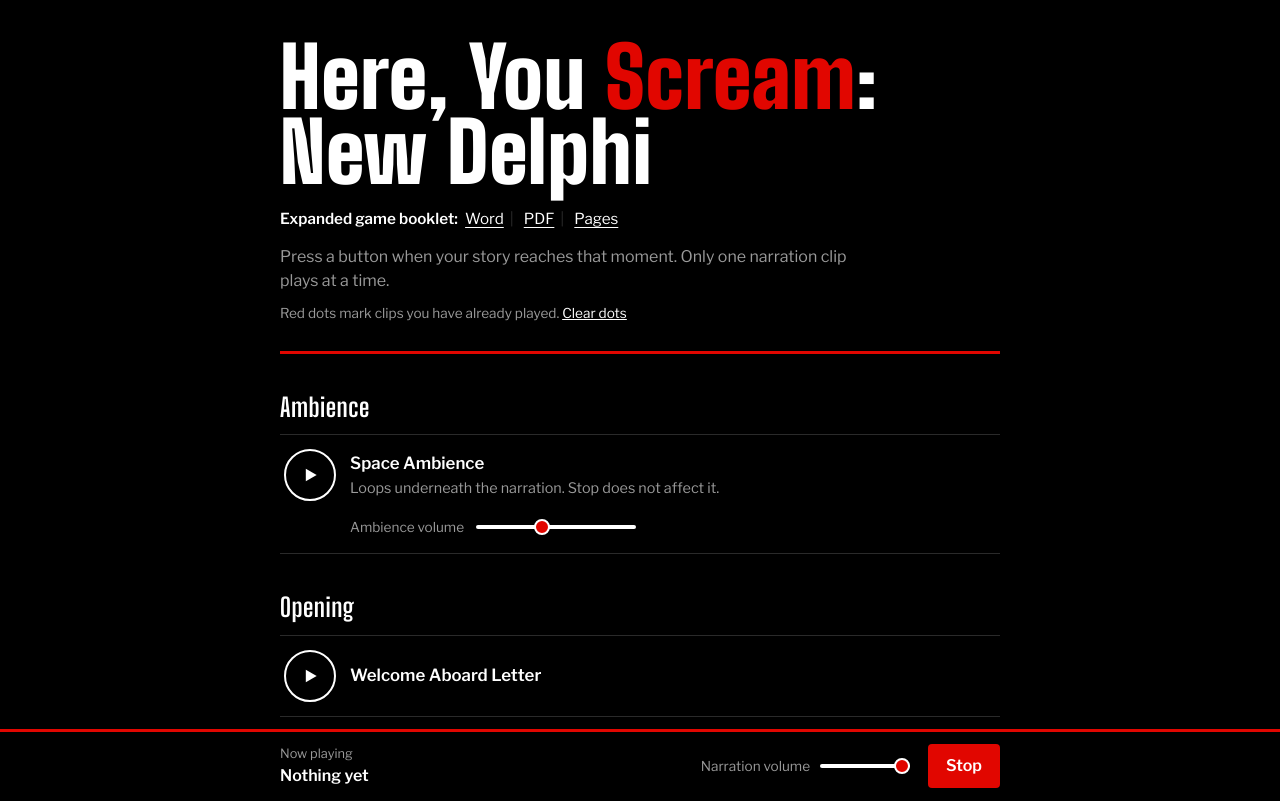
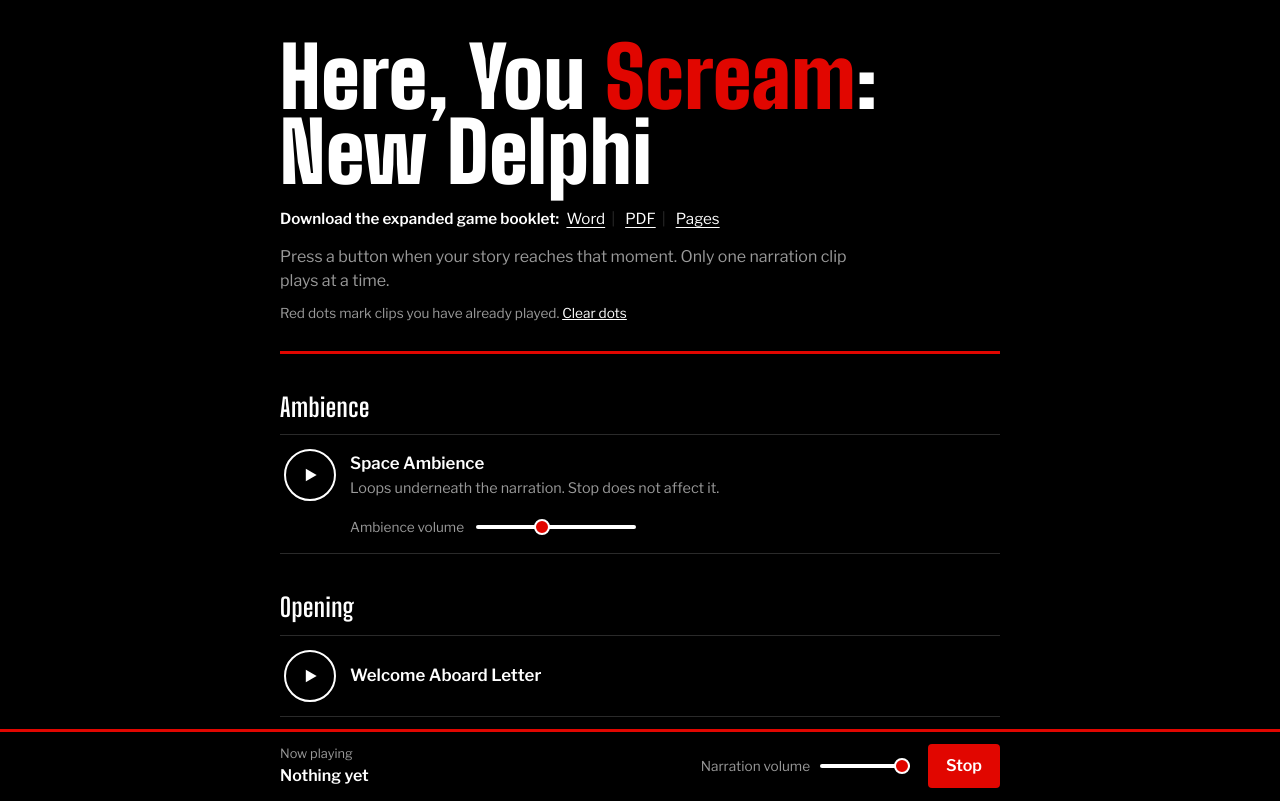
Before and after one commit to ChronicInsanity/HereYouScreamNewDelphi, a plain HTML site: page index.html in a window 1280 px wide. Shown: the top 801 px of the page. Drawn offline with nearby package versions, Linux system fonts and the light colour scheme.

Commit message:
Update index.html

```diff
--- a/index.html
+++ b/index.html
@@ -179,7 +179,7 @@
 <div class="wrap">
   <header>
     <h1 class="game">Here, You <span class="scream">Scream</span>:<br>New Delphi</h1>
-    <p class="booklet"><strong>Expanded game booklet:</strong> <a href="Text/Here%20You%20Scream%20New%20Delphi%20-%20Expanded%20Game%20Booklet.docx" download>Word</a><span class="sep" aria-hidden="true">|</span><a href="Text/Here%20You%20Scream%20New%20Delphi%20-%20Expanded%20Game%20Booklet.pdf" download>PDF</a><span class="sep" aria-hidden="true">|</span><a href="Text/Here%20You%20Scream%20New%20Delphi%20-%20Expanded%20Game%20Booklet.pages" download>Pages</a></p>
+    <p class="booklet"><strong>Download the expanded game booklet:</strong> <a href="Text/Here%20You%20Scream%20New%20Delphi%20-%20Expanded%20Game%20Booklet.docx" download>Word</a><span class="sep" aria-hidden="true">|</span><a href="Text/Here%20You%20Scream%20New%20Delphi%20-%20Expanded%20Game%20Booklet.pdf" download>PDF</a><span class="sep" aria-hidden="true">|</span><a href="Text/Here%20You%20Scream%20New%20Delphi%20-%20Expanded%20Game%20Booklet.pages" download>Pages</a></p>
     <p class="sub">Press a button when your story reaches that moment. Only one narration clip plays at a time.</p>
     <p class="info">Red dots mark clips you have already played. <button id="reset" type="button">Clear dots</button></p>
   </header>
```
